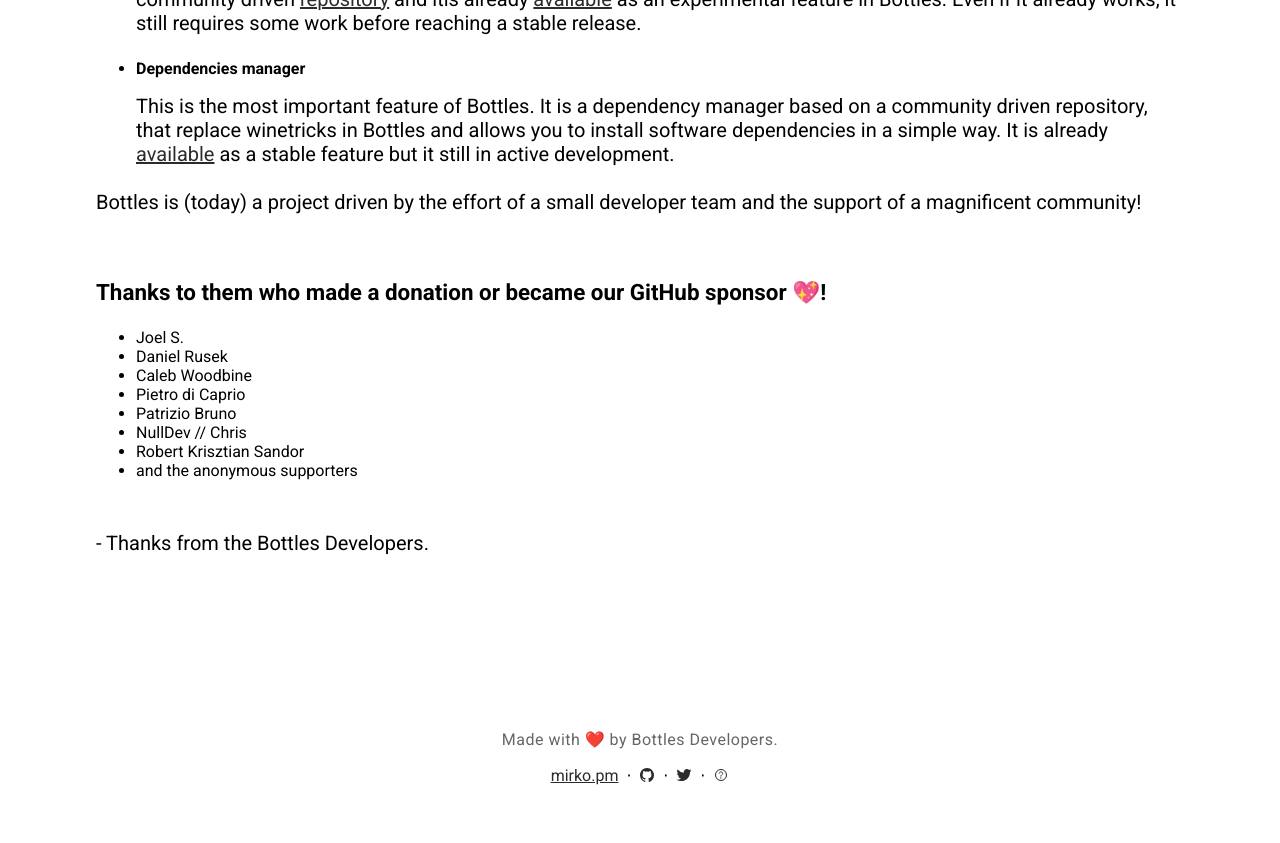
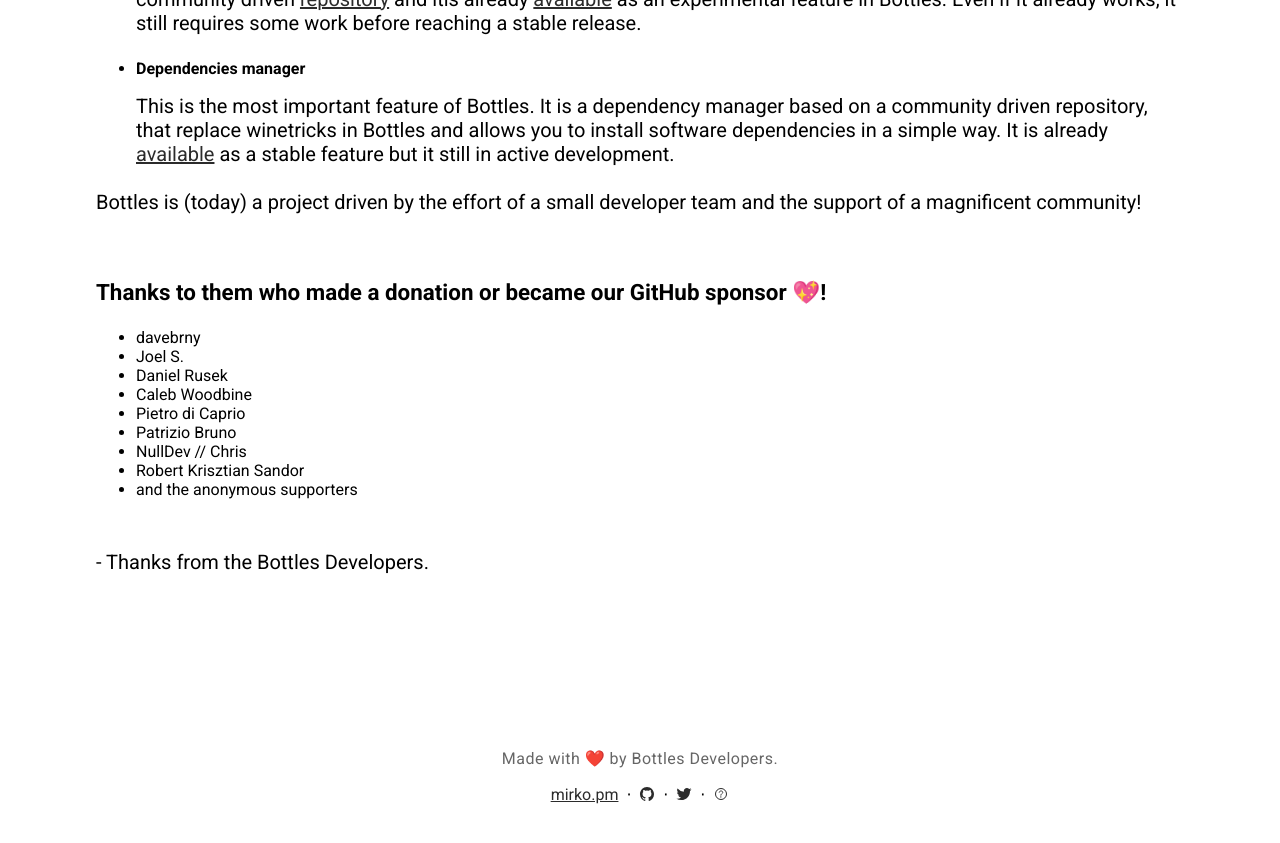
Before and after one commit to bottlesdevs/website, a Jekyll site: the page built from funding.md, in a window 1280 px wide and 900 px high, scrolled down 836 px. Shown: the top 843 px of the window. Built offline with Jekyll 4.4.1, drawn with Linux system fonts in a browser that asks for light colours; nearby versions of some CDN libraries; comment, search, counter and statistics services are not loaded.

Commit message:
Update funding.md

```diff
--- a/funding.md
+++ b/funding.md
@@ -67,6 +67,7 @@
     <br />
     <h3>Thanks to them who made a donation or became our GitHub sponsor 💖!</h3>
     <ul>
+      <li>davebrny</li>
       <li>Joel S.</li>
       <li>Daniel Rusek</li>
       <li>Caleb Woodbine</li>
```
